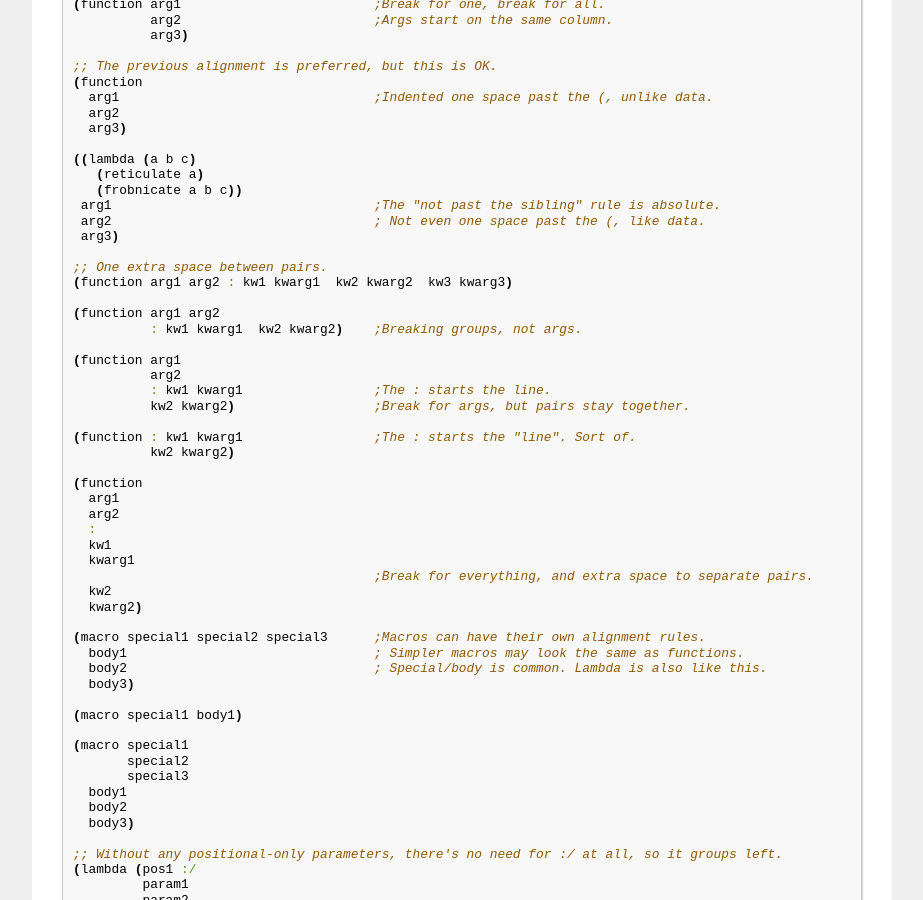
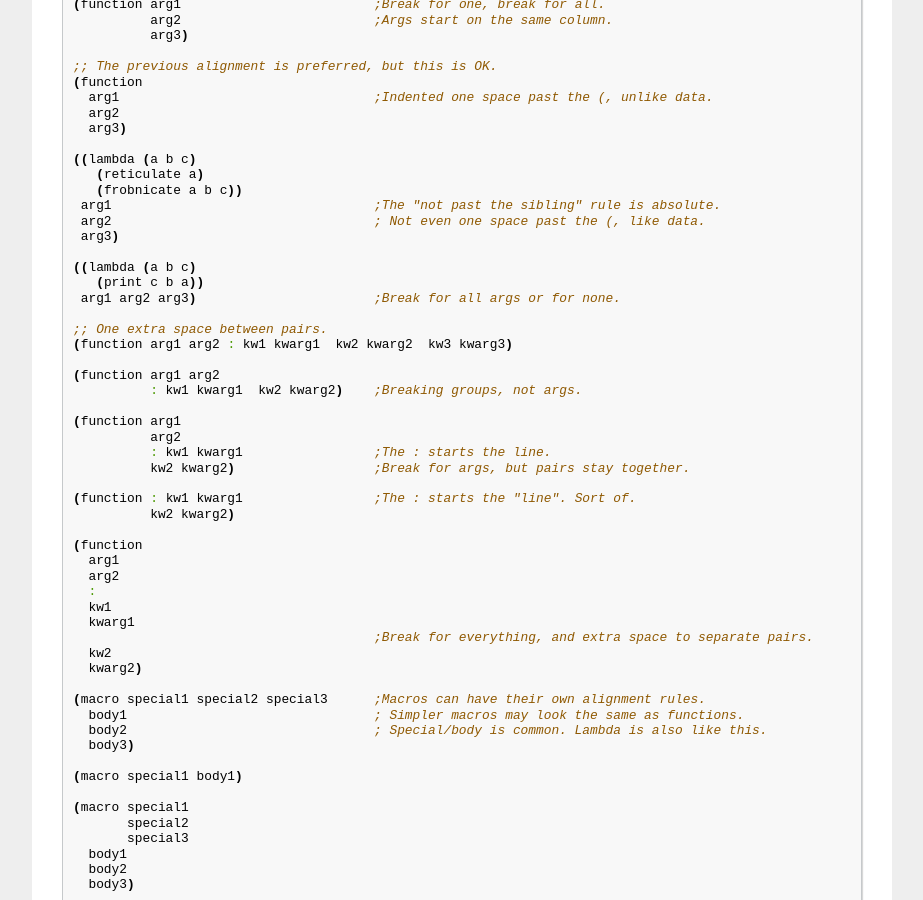
Before and after one commit to gilch/hissp, a Sphinx documentation site: the page built from docs/style_guide.rst, in a window 1280 px wide and 900 px high, scrolled down 4868 px. Shown: the whole window, without its empty margins (268-1191 px from the left). Built offline with Sphinx 7.4.7, drawn with Linux system fonts in a browser that asks for light colours; pages that are not in the unit, such as notebooks, are missing from menus.

Commit message:
Add another alignment style

```diff
--- a/docs/style_guide.rst
+++ b/docs/style_guide.rst
@@ -373,6 +373,10 @@ Your code should look like these examples:
     arg2                                  ; Not even one space past the (, like data.
     arg3)
 
+   ((lambda (a b c)
+      (print c b a))
+    arg1 arg2 arg3)                       ;Break for all args or for none.
+
    ;; One extra space between pairs.
    (function arg1 arg2 : kw1 kwarg1  kw2 kwarg2  kw3 kwarg3)
 
```
